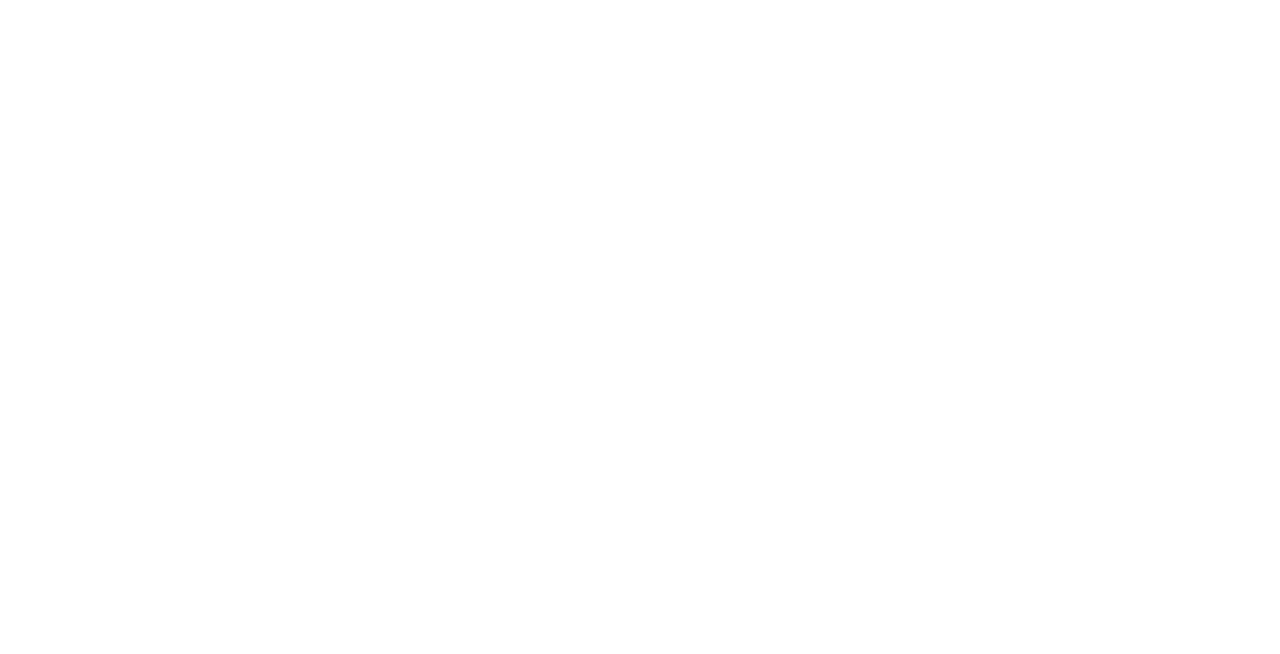
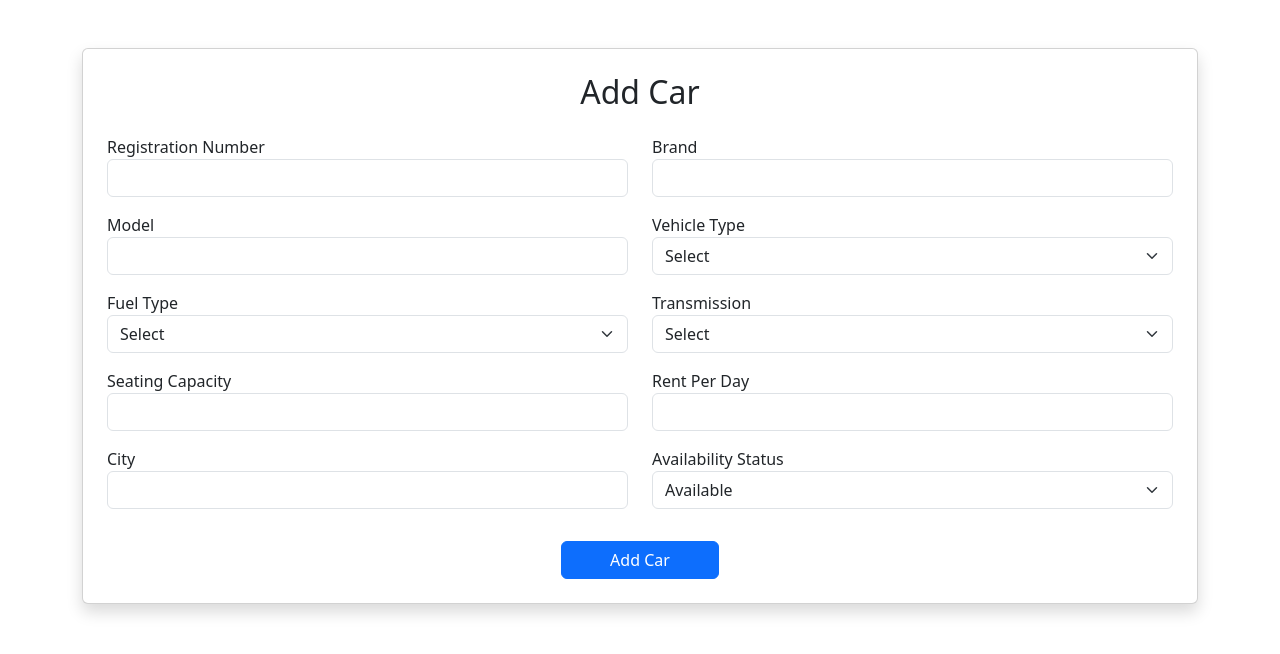
Before and after one commit to VarshaJ004/Car-Rental-React-App, a React (Vite) app: page / in a window 1280 px wide. Shown: the top 654 px of the page. Built offline with nearby package versions, Linux system fonts and the light colour scheme.

Commit message:
Add-Car page created

```diff
--- a/package.json
+++ b/package.json
@@ -10,8 +10,10 @@
     "preview": "vite preview"
   },
   "dependencies": {
+    "axios": "^1.18.1",
     "react": "^19.2.7",
-    "react-dom": "^19.2.7"
+    "react-dom": "^19.2.7",
+    "react-router-dom": "^7.18.1"
   },
   "devDependencies": {
     "@eslint/js": "^10.0.1",
--- a/src/App.jsx
+++ b/src/App.jsx
@@ -3,13 +3,14 @@
 import viteLogo from './assets/vite.svg'
 import heroImg from './assets/hero.png'
 import './App.css'
+import AddCar from './components/AddCar'
 
 function App() {
   const [count, setCount] = useState(0)
 
   return (
     <>
-
+      <AddCar />
     </>
   )
 }
--- /dev/null
+++ b/src/components/AddCar.jsx
@@ -0,0 +1,237 @@
+import React, { useState } from "react"
+import axios from "axios"
+
+const AddCar = () => {
+  const [car, setCar] = useState({
+    registration_number: "",
+    brand: "",
+    model: "",
+    vehicle_type: "",
+    fuel_type: "",
+    transmission: "",
+    seating_capacity: "",
+    rent_per_day: "",
+    city: "",
+    availability_status: "Available",
+  })
+
+  const [message, setMessage] = useState("");
+  const [isError, setIsError] = useState(false);
+
+  const handleChange = (e) => {
+    setCar({
+      ...car,
+      [e.target.name]: e.target.value,
+    });
+  };
+
+  const handleSubmit = async (e) => {
+    e.preventDefault();
+
+    try {
+      const response = await axios.post(
+        "https://host-demo-app.onrender.com/api/add-car",
+        {
+          ...car,
+          seating_capacity: Number(car.seating_capacity),
+          rent_per_day: Number(car.rent_per_day),
+        }
+      );
+
+      setMessage(response.data.message);
+      setIsError(false);
+
+      setCar({
+        registration_number: "",
+        brand: "",
+        model: "",
+        vehicle_type: "",
+        fuel_type: "",
+        transmission: "",
+        seating_capacity: "",
+        rent_per_day: "",
+        city: "",
+        availability_status: "Available",
+      });
+    } catch (error) {
+      setIsError(true);
+
+      if (error.response) {
+        setMessage(error.response.data.message);
+      } else {
+        setMessage("Something went wrong.");
+      }
+    }
+  };
+
+  return (
+    <div className="container mt-5">
+      <div className="card shadow p-4">
+        <h2 className="text-center mb-4">Add Car</h2>
+
+        {message && (
+          <div
+            className={`alert ${
+              isError ? "alert-danger" : "alert-success"
+            }`}
+          >
+            {message}
+          </div>
+        )}
+
+        <form onSubmit={handleSubmit}>
+          <div className="row">
+
+            <div className="col-md-6 mb-3">
+              <label>Registration Number</label>
+              <input
+                type="text"
+                className="form-control"
+                name="registration_number"
+                value={car.registration_number}
+                onChange={handleChange}
+                required
+              />
+            </div>
+
+            <div className="col-md-6 mb-3">
+              <label>Brand</label>
+              <input
+                type="text"
+                className="form-control"
+                name="brand"
+                value={car.brand}
+                onChange={handleChange}
+                required
+              />
+            </div>
+
+            <div className="col-md-6 mb-3">
+              <label>Model</label>
+              <input
+                type="text"
+                className="form-control"
+                name="model"
+                value={car.model}
+                onChange={handleChange}
+                required
+              />
+            </div>
+
+            <div className="col-md-6 mb-3">
+              <label>Vehicle Type</label>
+              <select
+                className="form-select"
+                name="vehicle_type"
+                value={car.vehicle_type}
+                onChange={handleChange}
+                required
+              >
+                <option value="">Select</option>
+                <option>Hatchback</option>
+                <option>Sedan</option>
+                <option>SUV</option>
+                <option>MUV</option>
+                <option>Luxury</option>
+              </select>
+            </div>
+
+            <div className="col-md-6 mb-3">
+              <label>Fuel Type</label>
+              <select
+                className="form-select"
+                name="fuel_type"
+                value={car.fuel_type}
+                onChange={handleChange}
+                required
+              >
+                <option value="">Select</option>
+                <option>Petrol</option>
+                <option>Diesel</option>
+                <option>Electric</option>
+                <option>Hybrid</option>
+                <option>CNG</option>
+              </select>
+            </div>
+
+            <div className="col-md-6 mb-3">
+              <label>Transmission</label>
+              <select
+                className="form-select"
+                name="transmission"
+                value={car.transmission}
+                onChange={handleChange}
+                required
+              >
+                <option value="">Select</option>
+                <option>Manual</option>
+                <option>Automatic</option>
+              </select>
+            </div>
+
+            <div className="col-md-6 mb-3">
+              <label>Seating Capacity</label>
+              <input
+                type="number"
+                className="form-control"
+                name="seating_capacity"
+                value={car.seating_capacity}
+                onChange={handleChange}
+                min="2"
+                max="10"
+                required
+              />
+            </div>
+
+            <div className="col-md-6 mb-3">
+              <label>Rent Per Day</label>
+              <input
+                type="number"
+                className="form-control"
+                name="rent_per_day"
+                value={car.rent_per_day}
+                onChange={handleChange}
+                required
+              />
+            </div>
+
+            <div className="col-md-6 mb-3">
+              <label>City</label>
+              <input
+                type="text"
+                className="form-control"
+                name="city"
+                value={car.city}
+                onChange={handleChange}
+                required
+              />
+            </div>
+
+            <div className="col-md-6 mb-3">
+              <label>Availability Status</label>
+              <select
+                className="form-select"
+                name="availability_status"
+                value={car.availability_status}
+                onChange={handleChange}
+              >
+                <option>Available</option>
+                <option>Booked</option>
+                <option>Maintenance</option>
+              </select>
+            </div>
+
+          </div>
+
+          <div className="text-center mt-3">
+            <button className="btn btn-primary px-5" type="submit">
+              Add Car
+            </button>
+          </div>
+        </form>
+      </div>
+    </div>
+  );
+};
+
+export default AddCar
```
Also changed, not shown: 1 other file (tests, documents, lock files or other folders).
